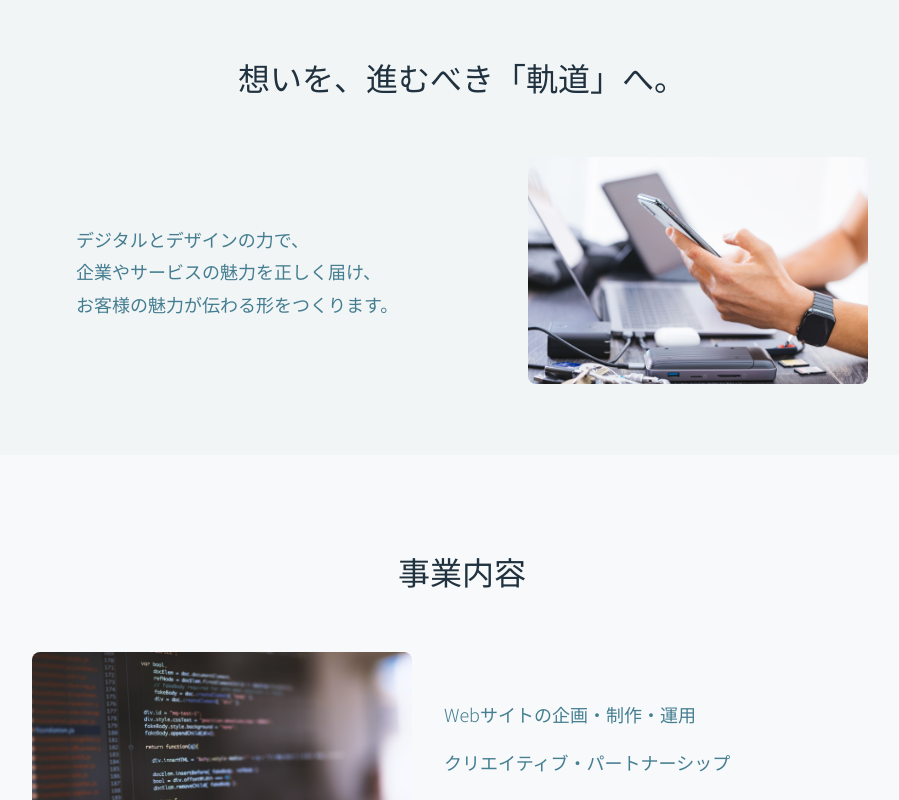
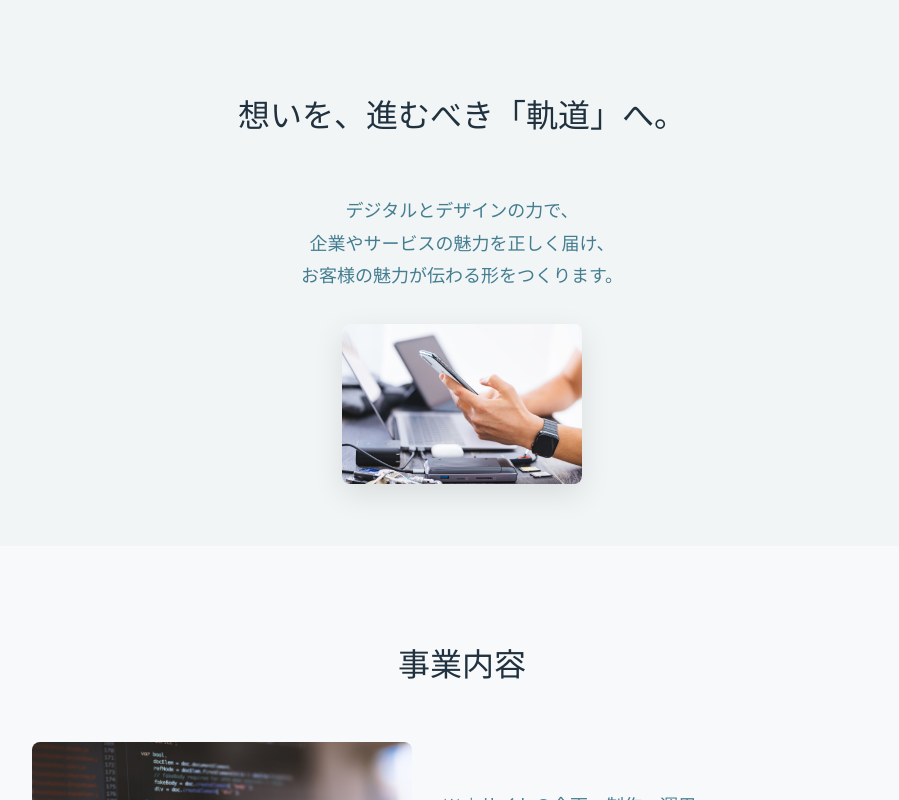
Before and after one commit to pierrot281969-coder/corporate_site_practice, a website: page index.html in a window 1280 px wide. Shown: the part 658-1458 px from the top of the page, without its empty margins (178-1077 px from the left). Drawn offline with Linux system fonts and the light colour scheme.

Commit message:
余白修正
about欄の余白解決のため横並びから縦並びへ
少し画像に影をつける

```diff
--- a/style.css
+++ b/style.css
@@ -110,7 +110,12 @@ section:nth-of-type(odd){
 /*ヒーロー*/
 .hero{
     text-align:center;
+    padding:var(--space-lg) 0;
     background:linear-gradient(135deg, var(--color-bg),rgb(24 95 119 / 0.15));
+}
+
+.hero__inner {
+  max-width: 600px;
 }
 
 .hero__title{
@@ -143,10 +148,9 @@ section:nth-of-type(odd){
 
 /*会社概要*/
 .about__content{
-    display:flex;
+    display:block;
     gap:32px;
     align-items:center;
-    justify-content:center;
 }
 
 .about__title{
@@ -158,17 +162,22 @@ section:nth-of-type(odd){
 
 .about__text{
     font-size:18px;
-    margin-bottom:var(--space-sm);
-    flex:1;
-    max-width:440px;
+    margin:0 auto var(--space-sm);
+    max-width:500px;
     line-height:1.8;
-    padding-left:20px;
+    text-align:center;
     color:rgb(24 95 119 / 0.8);
 }
 
 .about__image{
-    max-width:340px;
-    flex:1;
+    max-width:240px;
+    margin:0 auto;
+    margin-top:var(--space-sm);
+    transform: translateY(10px);
+}
+
+.about__image img {
+    box-shadow: 0 10px 30px rgb(0 0 0 / 0.1);
 }
 
 /*事業内容*/
```
